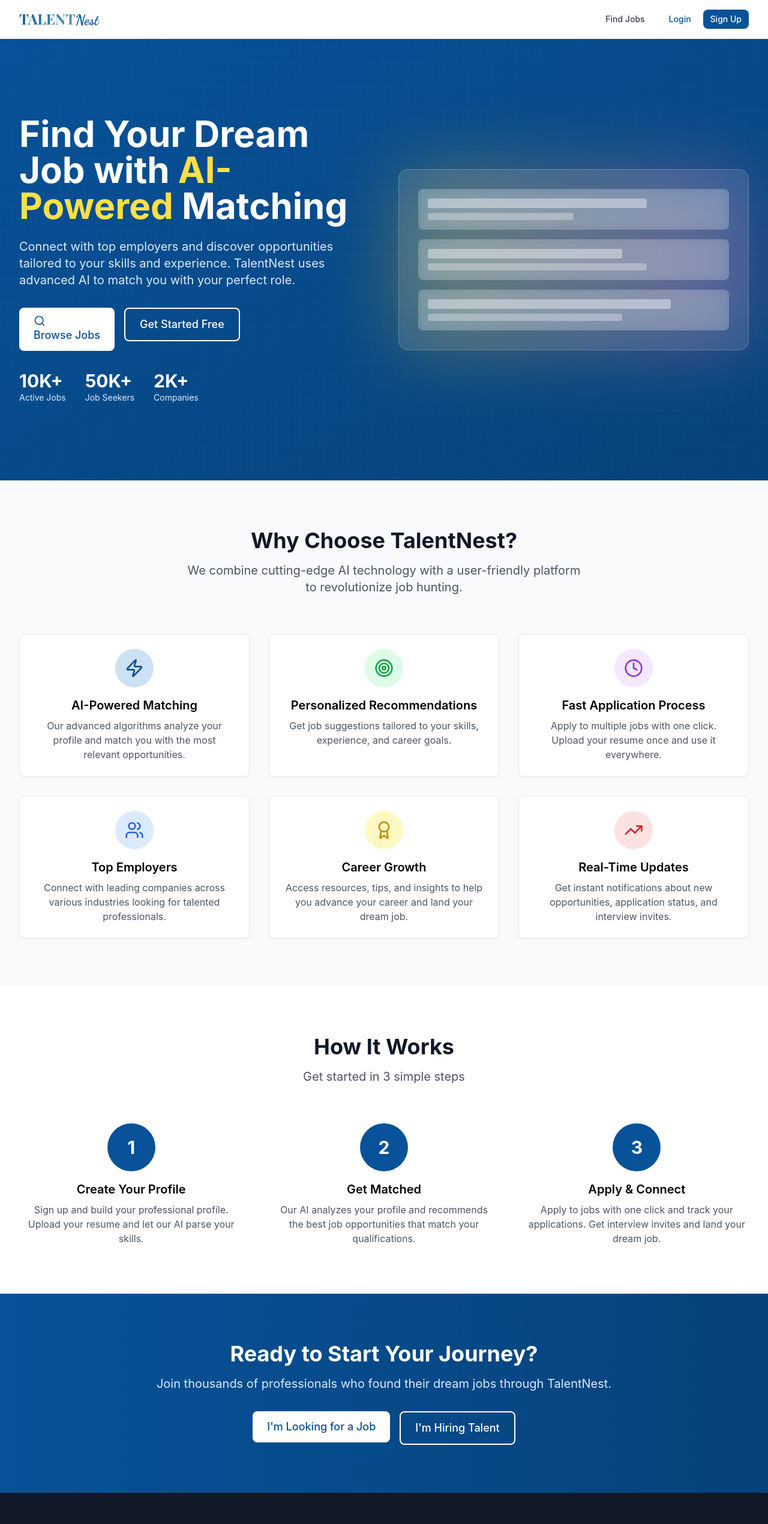
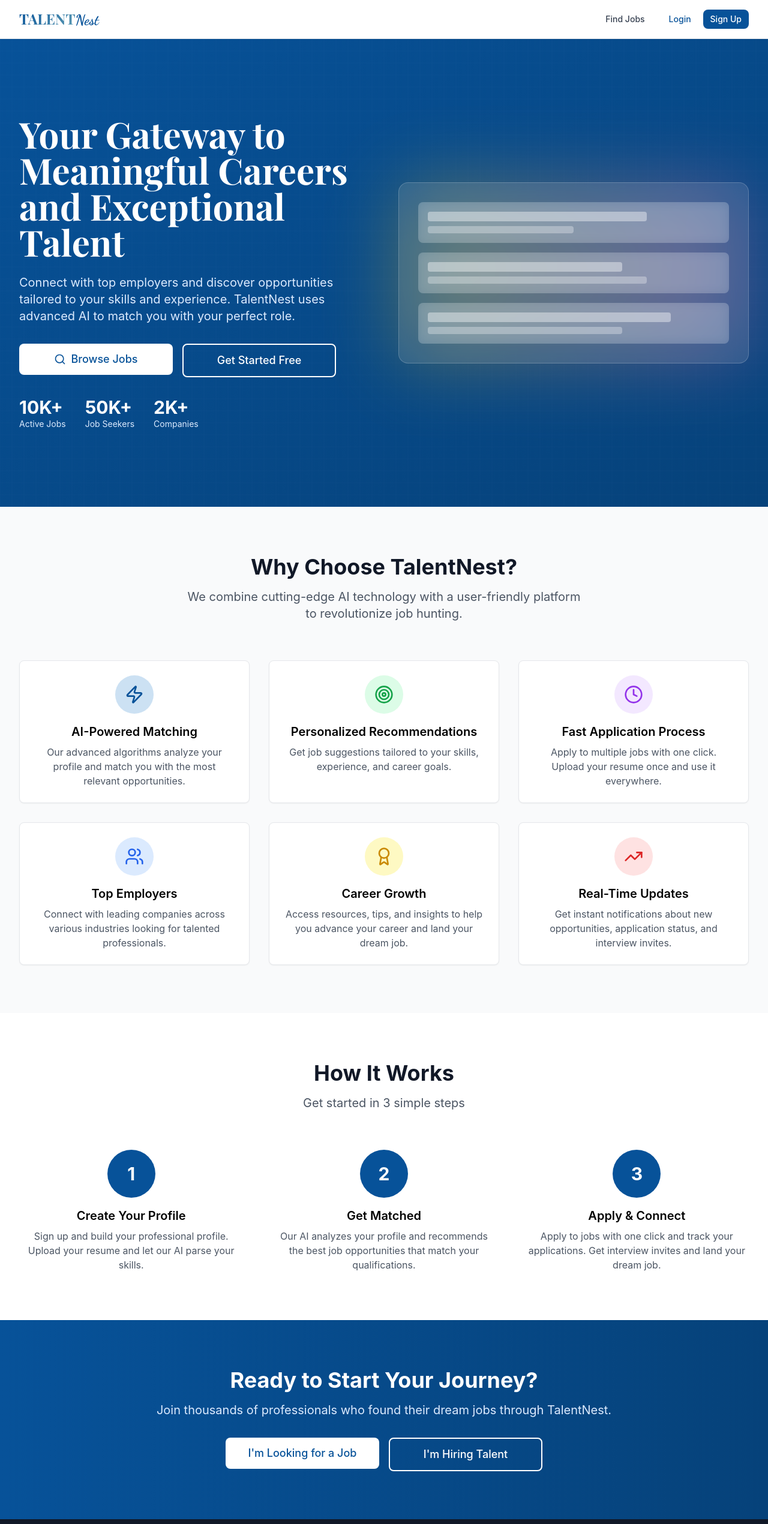
Before and after one commit to fly2safa/JobPortal, a Next.js app in the folder frontend/: page / in a window 1280 px wide. Shown: the top 2541 px of the page at 60% size. Built offline with nearby package versions, Linux system fonts and the light colour scheme.

Commit message:
Update frontend changes

```diff
--- a/frontend/app/dashboard/applications/page.tsx
+++ b/frontend/app/dashboard/applications/page.tsx
@@ -48,8 +48,8 @@ export default function ApplicationsPage() {
       <div className="space-y-6">
         <div className="flex justify-between items-start">
           <div>
-            <h1 className="text-3xl font-bold text-white mb-2">My Applications</h1>
-            <p className="text-white">Track the status of your job applications</p>
+            <h1 className="text-3xl font-bold text-gray-900 mb-2">My Applications</h1>
+            <p className="text-gray-600">Track the status of your job applications</p>
           </div>
         </div>
 
--- a/frontend/app/dashboard/assistant/page.tsx
+++ b/frontend/app/dashboard/assistant/page.tsx
@@ -81,11 +81,11 @@ export default function AssistantPage() {
     <DashboardLayout>
       <div className="space-y-6">
         <div>
-          <h1 className="text-3xl font-bold text-white mb-2 flex items-center">
+          <h1 className="text-3xl font-bold text-gray-900 mb-2 flex items-center">
             <Bot className="mr-3 text-primary" size={32} />
             AI Career Assistant
           </h1>
-          <p className="text-white">Get personalized career advice and job search tips</p>
+          <p className="text-gray-600">Get personalized career advice and job search tips</p>
         </div>
 
         <Card className="h-[600px] flex flex-col">
--- a/frontend/app/page.tsx
+++ b/frontend/app/page.tsx
@@ -16,23 +16,22 @@ export default function HomePage() {
         <div className="relative max-w-7xl mx-auto px-4 sm:px-6 lg:px-8 py-24 md:py-32">
           <div className="grid md:grid-cols-2 gap-12 items-center">
             <div>
-              <h1 className="text-4xl md:text-6xl font-bold mb-6 leading-tight">
-                Find Your Dream Job with{' '}
-                <span className="text-yellow-300">AI-Powered</span> Matching
+              <h1 className="text-4xl md:text-6xl font-bold mb-6 leading-tight" style={{ fontFamily: 'Playfair Display, serif' }}>
+                Your Gateway to Meaningful Careers and Exceptional Talent
               </h1>
               <p className="text-xl mb-8 text-blue-100">
                 Connect with top employers and discover opportunities tailored to your skills and experience.
                 TalentNest uses advanced AI to match you with your perfect role.
               </p>
               <div className="flex flex-col sm:flex-row gap-4">
-                <Link href="/jobs">
-                  <Button variant="secondary" size="lg" className="w-full sm:w-auto bg-white text-primary hover:bg-gray-100">
+                <Link href="/jobs" className="w-full sm:w-64">
+                  <Button variant="secondary" size="lg" className="w-full bg-white text-primary hover:bg-gray-100 hover:scale-105 transition-all duration-200 flex items-center justify-center">
                     <Search size={20} className="mr-2" />
                     Browse Jobs
                   </Button>
                 </Link>
-                <Link href="/register">
-                  <Button variant="outline" size="lg" className="w-full sm:w-auto border-white text-white hover:bg-white hover:text-primary">
+                <Link href="/register" className="w-full sm:w-64">
+                  <Button variant="outline" size="lg" className="w-full border-white text-white hover:bg-white hover:text-primary hover:scale-105 transition-all duration-200 flex items-center justify-center">
                     Get Started Free
                   </Button>
                 </Link>
@@ -209,13 +208,13 @@ export default function HomePage() {
             Join thousands of professionals who found their dream jobs through TalentNest.
           </p>
           <div className="flex flex-col sm:flex-row gap-4 justify-center">
-            <Link href="/register?role=job_seeker">
-              <Button variant="secondary" size="lg" className="w-full sm:w-auto bg-white text-primary hover:bg-gray-100">
+            <Link href="/register?role=job_seeker" className="w-full sm:w-64">
+              <Button variant="secondary" size="lg" className="w-full bg-white text-primary hover:bg-gray-100 hover:scale-105 transition-all duration-200 flex items-center justify-center">
                 I&apos;m Looking for a Job
               </Button>
             </Link>
-            <Link href="/register?role=employer">
-              <Button variant="outline" size="lg" className="w-full sm:w-auto border-white text-white hover:bg-white hover:text-primary">
+            <Link href="/register?role=employer" className="w-full sm:w-64">
+              <Button variant="outline" size="lg" className="w-full border-white text-white hover:bg-white hover:text-primary hover:scale-105 transition-all duration-200 flex items-center justify-center">
                 I&apos;m Hiring Talent
               </Button>
             </Link>
```
Also changed, not shown: frontend/public/logos/README.md (deleted), frontend/public/talentnest-logo.png (deleted).
